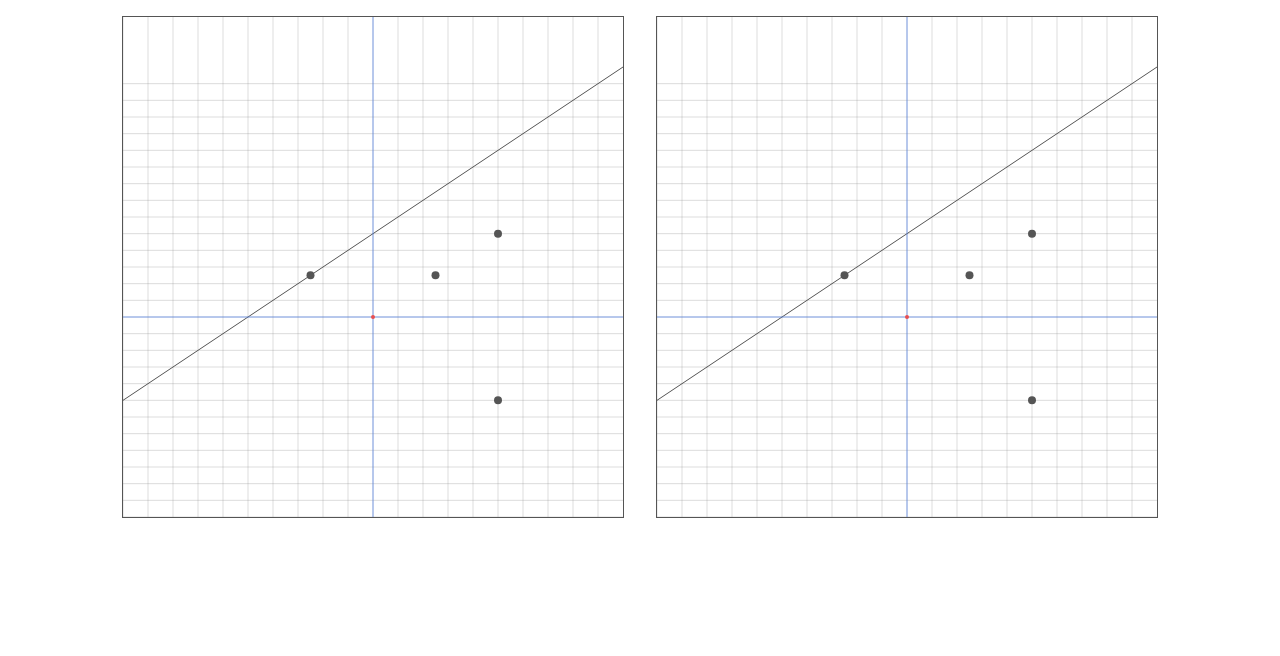
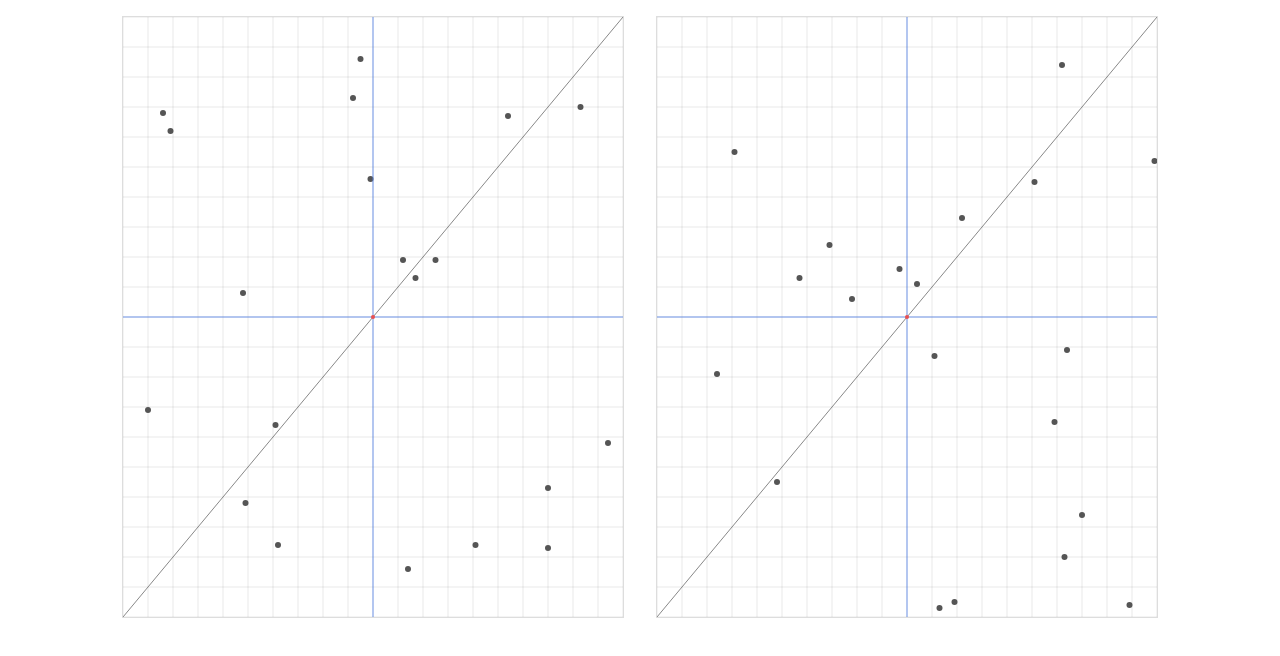
Before and after one commit to phenax/graph-plotting, a website built with webpack: page index.html in a window 1280 px wide. Built offline with nearby package versions, Linux system fonts and the light colour scheme.

Commit message:
Grid shift function fixed

```diff
--- a/css/style.css
+++ b/css/style.css
@@ -19,6 +19,6 @@ html, body {
 }
 
 canvas {
-	border: 1px solid #555;
+	border: 1px solid #ddd;
 	margin: 1em;
 }
--- a/js/script.js
+++ b/js/script.js
@@ -52,7 +52,7 @@
 
 		var $canvas = document.createElement('canvas');
 		$canvas.width = 500;
-		$canvas.height = 500;
+		$canvas.height = 600;
 
 		document.body.appendChild($canvas);
 
@@ -70,18 +70,17 @@
 			}
 		});
 
-		graph.setAxisX([-100, 100]);
-		graph.setAxisY([-100, 200]);
+		var getRandomNumber = function getRandomNumber(min, max) {
+			return Math.floor(Math.random() * (max - min + 1) + min);
+		};
 
-		graph.plot(25, 25);
-		graph.plot(50, 50);
+		graph.setAxisX([-100, 100]).setAxisY([-100, 100]);
 
-		graph.plot(-25, 25);
-		graph.plot(50, -50);
+		for (var i = 0; i < 20; i++) {
+			graph.plot(getRandomNumber(-100, 100), getRandomNumber(-100, 100));
+		}
 
-		graph.addLine({
-			'standard': { m: 1, c: 50 }
-		});
+		graph.plotLine({ 'standard': { m: 1, c: 0 } });
 
 		graph.show();
 	});
@@ -115,30 +114,35 @@
 
 				var fnNames = ['moveTo', 'lineTo', 'clearRect', 'arc'];
 
-				var self = { calledFn: [] };
+				var ctx = { calledFn: [] };
 				var fn = function fn(name) {
 					return function () {
-						return self.calledFn.push(name);
+						return ctx.calledFn.push(name);
 					};
 				};
 
 				fnNames.forEach(function (name) {
-					return self[name] = fn(name);
+					return ctx[name] = fn(name);
 				});
 
-				return self;
+				return ctx;
 			}
 		}]);
 
 		function Graph(config) {
 			_classCallCheck(this, Graph);
 
-			this.AXIS_COLOR = 'rgba(81, 128, 233, .7)';
-			this.GRID_COLOR = '#888';
+			// colors
+			this.AXIS_COLOR = 'rgba(81, 128, 233, .8)';
+			this.GRID_COLOR = 'rgba(0,0,0,.3)';
 			this.CENTER_COLOR = '#e95051';
+			this.DEFAULT_LINE_COLOR = '#888';
+
+			this.AXIS_LIMIT_ERROR = 'The axis lower limit cannot be greater than the upper limit';
 
 			this._ctx = config.context;
 
+			// Dimensions(True dimensions)
 			this.width = config.dimens.width;
 			this.height = config.dimens.height;
 
@@ -158,10 +162,23 @@
 			value: function _init() {
 				var _this = this;
 
+				this.axis = {};
+
+				// Figures
 				this._points = [];
-				this.axis = {};
 				this._lines = [];
 
+				// Shift and transform origin
+				this.point = {
+					shiftX: function shiftX(x) {
+						return _this.width / 2 - (_this.axis.x[1] + _this.axis.x[0]) + x;
+					},
+					shiftY: function shiftY(y) {
+						return _this.height / 2 + (_this.axis.y[1] + _this.axis.y[0]) - y;
+					}
+				};
+
+				// Scale point to the real canvas coordinates
 				this.proportionX = function (x) {
 					return _this.point.shiftX(x / _this.scale.x);
 				};
@@ -171,57 +188,93 @@
 
 				this.render = this.render.bind(this);
 			}
+
+			// Axes upper limit to lower limit length(pseudo dimensions)
+
 		}, {
 			key: 'show',
+
+
+			// Render the graph and plot all figures
 			value: function show() {
 				requestAnimationFrame(this.render);
 			}
+
+			// Set the X axis limits
+
 		}, {
 			key: 'setAxisX',
 			value: function setAxisX(limits) {
-				if (limits[0] < limits[1]) this.axis.x = limits;else throw new Error('The axis lower limit cannot be greater than the upper limit');
+				if (limits[0] < limits[1]) this.axis.x = limits;else throw new Error(this.AXIS_LIMIT_ERROR);
+				return this;
 			}
+
+			// Set the Y axis limits
+
 		}, {
 			key: 'setAxisY',
 			value: function setAxisY(limits) {
-				if (limits[0] < limits[1]) this.axis.y = limits;else throw new Error('The axis lower limit cannot be greater than the upper limit');
+				if (limits[0] < limits[1]) this.axis.y = limits;else throw new Error(this.AXIS_LIMIT_ERROR);
+				return this;
 			}
+
+			// Add a point to the figures to render
+
 		}, {
 			key: 'plot',
 			value: function plot(x, y) {
 				var color = arguments.length > 2 && arguments[2] !== undefined ? arguments[2] : '#555';
 
 				this._points.push({
-					x: this.proportionX(x),
-					y: this.proportionY(y),
+					x: x,
+					y: y,
 					color: color
 				});
+
+				return this;
 			}
+
+			// Add a line to the figures to render
+
 		}, {
-			key: 'addLine',
-			value: function addLine(prop) {
+			key: 'plotLine',
+			value: function plotLine(prop) {
+
+				if ((typeof prop === 'undefined' ? 'undefined' : _typeof(prop)) !== 'object') return;
 
 				var equation = void 0;
 
-				if (_typeof(prop['2 points']) === 'object') equation = _Line.Line.toStandardForm(prop['2 points']);else if (_typeof(prop.standard) === 'object') equation = [prop.standard.m, prop.standard.c];
+				// Two point form
+				if (_typeof(prop['2 points']) === 'object') equation = _Line.Line.toStandardForm(prop['2 points']);
+
+				// Standard form
+				else if (_typeof(prop.standard) === 'object') equation = [prop.standard.m, prop.standard.c];
 
 				if (equation) this._lines.push(new _Line.Line(equation[0], equation[1]));
+
+				return this;
 			}
+
+			// Draw a point on the graph
+
 		}, {
 			key: 'drawPoint',
 			value: function drawPoint(x, y) {
 				var color = arguments.length > 2 && arguments[2] !== undefined ? arguments[2] : '#555';
-				var size = arguments.length > 3 && arguments[3] !== undefined ? arguments[3] : 4;
+				var size = arguments.length > 3 && arguments[3] !== undefined ? arguments[3] : 3;
 
 
 				this._ctx.beginPath();
-				this._ctx.arc(x, y, size, 0, Math.PI * 2);
+				this._ctx.arc(this.proportionX(x), this.proportionY(y), size, 0, Math.PI * 2);
 
 				this._ctx.save();
 				this._ctx.fillStyle = color;
 				this._ctx.fill();
 				this._ctx.restore();
 			}
+
+			// Draw a line segment on the graph
+
 		}, {
 			key: 'drawSegment',
 			value: function drawSegment(p1, p2) {
@@ -232,18 +285,20 @@
 				this._ctx.lineWidth = size;
 
 				this._ctx.beginPath();
-				this._ctx.moveTo(p1.x, p1.y);
-				this._ctx.lineTo(p2.x, p2.y);
+				this._ctx.moveTo(this.proportionX(p1.x), this.proportionY(p1.y));
+				this._ctx.lineTo(this.proportionX(p2.x), this.proportionY(p2.y));
 
 				this._ctx.save();
 				this._ctx.strokeStyle = color;
 				this._ctx.stroke();
 				this._ctx.restore();
 			}
+
+			// Draw a line(i.e. draw a segment i.e. a segment that extends to the boundaries of the graph)
+
 		}, {
 			key: 'drawLine',
-			value: function drawLine(line) {
-				var _this2 = this;
+			value: function drawLine(line, color, size) {
 
 				var points = void 0;
 
@@ -267,93 +322,90 @@
 					}];
 				}
 
-				points = points.map(function (p) {
-					return {
-						x: _this2.proportionX(p.x),
-						y: _this2.proportionY(p.y)
-					};
-				});
+				this.drawSegment(points[0], points[1], color, size);
+			}
 
-				this.drawSegment(points[0], points[1]);
-			}
+			// Render the axes
+
 		}, {
 			key: 'renderAxis',
 			value: function renderAxis() {
 
 				// Draw the y axis
-				this.drawSegment({ x: this.width, y: this.point.shiftY(0) }, { x: 0, y: this.point.shiftY(0) }, this.AXIS_COLOR);
+				this.drawSegment({ x: this.axis.x[0], y: 0 }, { x: this.axis.x[1], y: 0 }, this.AXIS_COLOR);
 
 				// Draw the x axis
-				this.drawSegment({ x: this.point.shiftX(0), y: 0 }, { x: this.point.shiftX(0), y: this.height }, this.AXIS_COLOR);
+				this.drawSegment({ x: 0, y: this.axis.y[0] }, { x: 0, y: this.axis.y[1] }, this.AXIS_COLOR);
 
 				// Origin
-				this.drawPoint(this.point.shiftX(0), this.point.shiftY(0), this.CENTER_COLOR, 2);
+				this.drawPoint(0, 0, this.CENTER_COLOR, 2);
 			}
+
+			// Render the grid
+
 		}, {
 			key: 'renderGrid',
 			value: function renderGrid(size) {
 
-				var divX = Math.floor((this.axis.x[1] - this.axis.x[0]) / size);
-				var divY = Math.floor((this.axis.y[1] - this.axis.y[0]) / size);
+				for (var i = 0; i <= this.dimens.x; i += size) {
 
-				for (var i = 0; i < divX; i++) {
+					var x = i + size * Math.ceil(this.axis.x[0] / size);
 
-					var x = this.proportionX((i - Math.floor(divX / 2)) * size);
-
-					this.drawSegment({ x: x, y: 0 }, { x: x, y: this.height }, this.GRID_COLOR, .3);
+					this.drawSegment({ x: x, y: this.axis.y[0] }, { x: x, y: this.axis.y[1] }, this.GRID_COLOR, .3);
 				}
 
-				for (var _i = 0; _i < divY; _i++) {
+				for (var _i = 0; _i <= this.dimens.y; _i += size) {
 
-					var y = this.proportionY((_i - Math.floor(divY / 2)) * size);
+					var y = _i + size * Math.ceil(this.axis.y[0] / size);
 
-					this.drawSegment({ x: this.width, y: y }, { x: 0, y: y }, this.GRID_COLOR, .3);
+					this.drawSegment({ x: this.axis.x[0], y: y }, { x: this.axis.x[1], y: y }, this.GRID_COLOR, .3);
 				}
 			}
+
+			// Render everything in the graph(all points, all segments, grid, axes, origin)
+
 		}, {
 			key: 'render',
 			value: function render() {
-				var _this3 = this;
+				var _this2 = this;
 
 				this._ctx.clearRect(0, 0, this.width, this.height);
 
+				// Render a grid
 				this.renderGrid(10);
 
 				// Draw all points
 				this._points.forEach(function (p) {
-					return _this3.drawPoint(p.x, p.y, p.color);
+					return _this2.drawPoint(p.x, p.y, p.color);
 				});
 
 				// Draw all lines
-				this._lines.forEach(function (l) {
-					return _this3.drawLine(l);
+				this._lines.forEach(function (line) {
+					return _this2.drawLine(line, _this2.DEFAULT_LINE_COLOR);
 				});
 
-				// Render the axis'
+				// Render the axes
 				this.renderAxis();
 
 				// requestAnimationFrame(this.render);
 			}
 		}, {
-			key: 'point',
+			key: 'dimens',
 			get: function get() {
-				var _this4 = this;
-
 				return {
-					shiftX: function shiftX(x) {
-						return _this4.width / 2 - (_this4.axis.x[0] + _this4.axis.x[1]) / 2 + x;
-					},
-					shiftY: function shiftY(y) {
-						return _this4.height / 2 + (_this4.axis.y[0] + _this4.axis.y[1]) / 2 - y;
-					}
+					x: this.axis.x[1] - this.axis.x[0],
+					y: this.axis.y[1] - this.axis.y[0]
 				};
 			}
+
+			// The scale of the graph
+
 		}, {
 			key: 'scale',
 			get: function get() {
 				return {
-					x: (this.axis.x[1] - this.axis.x[0]) / this.width,
-					y: (this.axis.y[1] - this.axis.y[0]) / this.height
+					x: this.dimens.x / this.width,
+					y: this.dimens.y / this.height
 				};
 			}
 		}]);
@@ -393,8 +445,8 @@
 		function Line(m, c) {
 			_classCallCheck(this, Line);
 
-			this.m = m || 1;
-			this.c = c || 0;
+			this.m = m;
+			this.c = c;
 		}
 
 		_createClass(Line, [{
--- a/js_es2015/app.js
+++ b/js_es2015/app.js
@@ -5,11 +5,13 @@ document.addEventListener('DOMContentLoaded', () => {
 
 	const $canvas= document.createElement('canvas');
 	$canvas.width= 500;
-	$canvas.height= 500;
+	$canvas.height= 600;
 
 	document.body.appendChild($canvas);
 
 	const context= $canvas.getContext('2d');
+
+
 
 	const graph= new Graph({
 		context,
@@ -23,19 +25,18 @@ document.addEventListener('DOMContentLoaded', () => {
 		}
 	});
 
-	graph.setAxisX([-100, 100]);
-	graph.setAxisY([-100, 200]);
 
-	graph.plot(25, 25);
-	graph.plot(50, 50);
+	const getRandomNumber= (min, max) => (Math.floor(Math.random()*(max - min + 1) + min));
 
-	graph.plot(-25, 25);
-	graph.plot(50, -50);
+	graph
+		.setAxisX([-100, 100])
+		.setAxisY([-100, 100]);
 
-	graph.addLine({
-		'standard': { m: 1, c: 50 },
-		// '2 points': [ [-25, 25], [50, -50] ],
-	});
+	for(let i= 0; i< 20; i++) {
+		graph.plot(getRandomNumber(-100, 100), getRandomNumber(-100, 100));
+	}
+
+	graph.plotLine({ 'standard': { m: 1, c: 0 }});
 
 	graph.show();
 });
--- a/js_es2015/plot/Graph.js
+++ b/js_es2015/plot/Graph.js
@@ -11,23 +11,27 @@ export class Graph {
 			'moveTo', 'lineTo', 'clearRect', 'arc',
 		];
 
-		const self= { calledFn: [] };
-		const fn= name => () => self.calledFn.push(name);
+		const ctx= { calledFn: [] };
+		const fn= name => () => ctx.calledFn.push(name);
 
-		fnNames.forEach( name => self[name] = fn(name) );
+		fnNames.forEach( name => ctx[name] = fn(name) );
 
-		return self;
+		return ctx;
 	}
-
 
 	constructor(config) {
 
-		this.AXIS_COLOR= 'rgba(81, 128, 233, .7)';
-		this.GRID_COLOR= '#888';
+		// colors
+		this.AXIS_COLOR= 'rgba(81, 128, 233, .8)';
+		this.GRID_COLOR= 'rgba(0,0,0,.3)';
 		this.CENTER_COLOR= '#e95051';
+		this.DEFAULT_LINE_COLOR= '#888';
+
+		this.AXIS_LIMIT_ERROR= 'The axis lower limit cannot be greater than the upper limit';
 
 		this._ctx= config.context;
 
+		// Dimensions(True dimensions)
 		this.width= config.dimens.width;
 		this.height= config.dimens.height;
 
@@ -42,72 +46,105 @@ export class Graph {
 	// Initialize state and state getters
 	_init() {
 
+		this.axis= {};
+
+		// Figures
 		this._points= [];
-		this.axis= {};
 		this._lines= [];
 
+		// Shift and transform origin
+		this.point= {
+			shiftX: x => this.width/2  - (this.axis.x[1] + this.axis.x[0]) + x,
+			shiftY: y => this.height/2 + (this.axis.y[1] + this.axis.y[0]) - y,
+		};
+
+		// Scale point to the real canvas coordinates
 		this.proportionX= x => this.point.shiftX( x / this.scale.x );
 		this.proportionY= y => this.point.shiftY( y / this.scale.y );
 
 		this.render= this.render.bind(this);
 	}
 
+	// Axes upper limit to lower limit length(pseudo dimensions)
+	get dimens() {
+		return {
+			x: this.axis.x[1] - this.axis.x[0],
+			y: this.axis.y[1] - this.axis.y[0],
+		};
+	}
+
+	// The scale of the graph
+	get scale() {
+		return {
+			x: this.dimens.x/this.width,
+			y: this.dimens.y/this.height,
+		};
+	}
+
+
+	// Render the graph and plot all figures
 	show() {
 		requestAnimationFrame(this.render);
 	}
 
-	get point() {
-		return {
-			shiftX: x => (this.width/2 - (this.axis.x[0] + this.axis.x[1])/2 + x),
-			shiftY: y => (this.height/2 + (this.axis.y[0] + this.axis.y[1])/2 - y),
-		};
-	}
-
-	get scale() {
-		return {
-			x: (this.axis.x[1] - this.axis.x[0])/this.width,
-			y: (this.axis.y[1] - this.axis.y[0])/this.height,
-		};
-	}
-
+	// Set the X axis limits
 	setAxisX(limits) {
 		if(limits[0] < limits[1])
 			this.axis.x= limits;
-		else throw new Error('The axis lower limit cannot be greater than the upper limit');
+		else throw new Error(this.AXIS_LIMIT_ERROR);
+		return this;
 	}
 
+	// Set the Y axis limits
 	setAxisY(limits) {
 		if(limits[0] < limits[1])
 			this.axis.y= limits;
-		else throw new Error('The axis lower limit cannot be greater than the upper limit');
+		else throw new Error(this.AXIS_LIMIT_ERROR);
+		return this;
 	}
 
+	// Add a point to the figures to render
 	plot(x, y, color='#555') {
 		this._points.push({
-			x: this.proportionX(x),
-			y: this.proportionY(y),
+			x: x,
+			y: y,
 			color
 		});
+
+		return this;
 	}
 
-	addLine(prop) {
+	// Add a line to the figures to render
+	plotLine(prop) {
+
+		if(typeof prop !== 'object')
+			return;
 
 		let equation;
 
+		// Two point form
 		if(typeof prop['2 points'] === 'object')
 			equation= Line.toStandardForm(prop['2 points']);
 
+		// Standard form
 		else if(typeof prop.standard === 'object')
 			equation= [prop.standard.m, prop.standard.c];
 
 		if(equation)
 			this._lines.push(new Line(equation[0], equation[1]));
+
+		return this;
 	}
 
-	drawPoint(x, y, color='#555', size=4) {
+	// Draw a point on the graph
+	drawPoint(x, y, color='#555', size=3) {
 
 		this._ctx.beginPath();
-		this._ctx.arc(x, y, size, 0, Math.PI*2);
+		this._ctx.arc(
+			this.proportionX(x),
+			this.proportionY(y),
+			size, 0, Math.PI*2
+		);
 
 		this._ctx.save();
 		this._ctx.fillStyle= color;
@@ -115,13 +152,21 @@ export class Graph {
 		this._ctx.restore();
 	}
 
+
+	// Draw a line segment on the graph
 	drawSegment(p1, p2, color='#555', size=1) {
 
 		this._ctx.lineWidth= size;
 
 		this._ctx.beginPath();
-		this._ctx.moveTo(p1.x, p1.y);
-		this._ctx.lineTo(p2.x, p2.y);
+		this._ctx.moveTo(
+			this.proportionX(p1.x),
+			this.proportionY(p1.y)
+		);
+		this._ctx.lineTo(
+			this.proportionX(p2.x),
+			this.proportionY(p2.y)
+		);
 
 		this._ctx.save();
 		this._ctx.strokeStyle= color;
@@ -129,7 +174,8 @@ export class Graph {
 		this._ctx.restore();
 	}
 
-	drawLine(line) {
+	// Draw a line(i.e. draw a segment i.e. a segment that extends to the boundaries of the graph)
+	drawLine(line, color, size) {
 
 		let points;
 
@@ -153,75 +199,71 @@ export class Graph {
 			}];
 		}
 
-		points= points.map( p => ({
-			x: this.proportionX(p.x),
-			y: this.proportionY(p.y),
-		}));
-
-		this.drawSegment(points[0], points[1]);
+		this.drawSegment(points[0], points[1], color, size);
 	}
 
+	// Render the axes
 	renderAxis() {
 
 		// Draw the y axis
 		this.drawSegment(
-			{ x: this.width, y: this.point.shiftY(0) },
-			{ x: 0, y: this.point.shiftY(0) },
+			{ x: this.axis.x[0], y: 0 },
+			{ x: this.axis.x[1], y: 0 },
 			this.AXIS_COLOR
 		);
 
 		// Draw the x axis
 		this.drawSegment(
-			{ x: this.point.shiftX(0), y: 0 },
-			{ x: this.point.shiftX(0), y: this.height },
+			{ x: 0, y: this.axis.y[0] },
+			{ x: 0, y: this.axis.y[1] },
 			this.AXIS_COLOR
 		);
 
 		// Origin
-		this.drawPoint(this.point.shiftX(0), this.point.shiftY(0), this.CENTER_COLOR, 2);
+		this.drawPoint(0, 0, this.CENTER_COLOR, 2);
 	}
 
+	// Render the grid
 	renderGrid(size) {
 
-		const divX= Math.floor((this.axis.x[1] - this.axis.x[0])/size);
-		const divY= Math.floor((this.axis.y[1] - this.axis.y[0])/size);
+		for(let i= 0; i<= this.dimens.x; i+= size) {
 
-		for(let i= 0; i< divX; i++) {
-
-			const x= this.proportionX((i - Math.floor(divX/2))*size);
+			const x= i + size*Math.ceil(this.axis.x[0]/size);
 
 			this.drawSegment(
-				{ x, y: 0 },
-				{ x, y: this.height },
+				{ x, y: this.axis.y[0] },
+				{ x, y: this.axis.y[1] },
 				this.GRID_COLOR, .3
 			);
 		}
 
-		for(let i= 0; i< divY; i++) {
+		for(let i= 0; i<= this.dimens.y; i+= size) {
 
-			const y= this.proportionY((i - Math.floor(divY/2))*size);
+			const y= i + size*Math.ceil(this.axis.y[0]/size);
 
 			this.drawSegment(
-				{ x: this.width, y },
-				{ x: 0, y },
+				{ x: this.axis.x[0], y },
+				{ x: this.axis.x[1], y },
 				this.GRID_COLOR, .3
 			);
 		}
 	}
 
+	// Render everything in the graph(all points, all segments, grid, axes, origin)
 	render() {
 
 		this._ctx.clearRect(0, 0, this.width, this.height);
 
+		// Render a grid
 		this.renderGrid(10);
 
 		// Draw all points
-		this._points.forEach( p => this.drawPoint(p.x, p.y, p.color));
+		this._points.forEach( p => this.drawPoint(p.x, p.y, p.color) );
 
 		// Draw all lines
-		this._lines.forEach( l => this.drawLine(l));
+		this._lines.forEach( line => this.drawLine(line, this.DEFAULT_LINE_COLOR) );
 
-		// Render the axis'
+		// Render the axes
 		this.renderAxis();
 
 		// requestAnimationFrame(this.render);
--- a/js_es2015/plot/Line.js
+++ b/js_es2015/plot/Line.js
@@ -14,8 +14,8 @@ export class Line {
 	}
 
 	constructor(m, c) {
-		this.m= m || 1;
-		this.c= c || 0;
+		this.m= m;
+		this.c= c;
 	}
 
 	get slope() { return this.m; }
```
